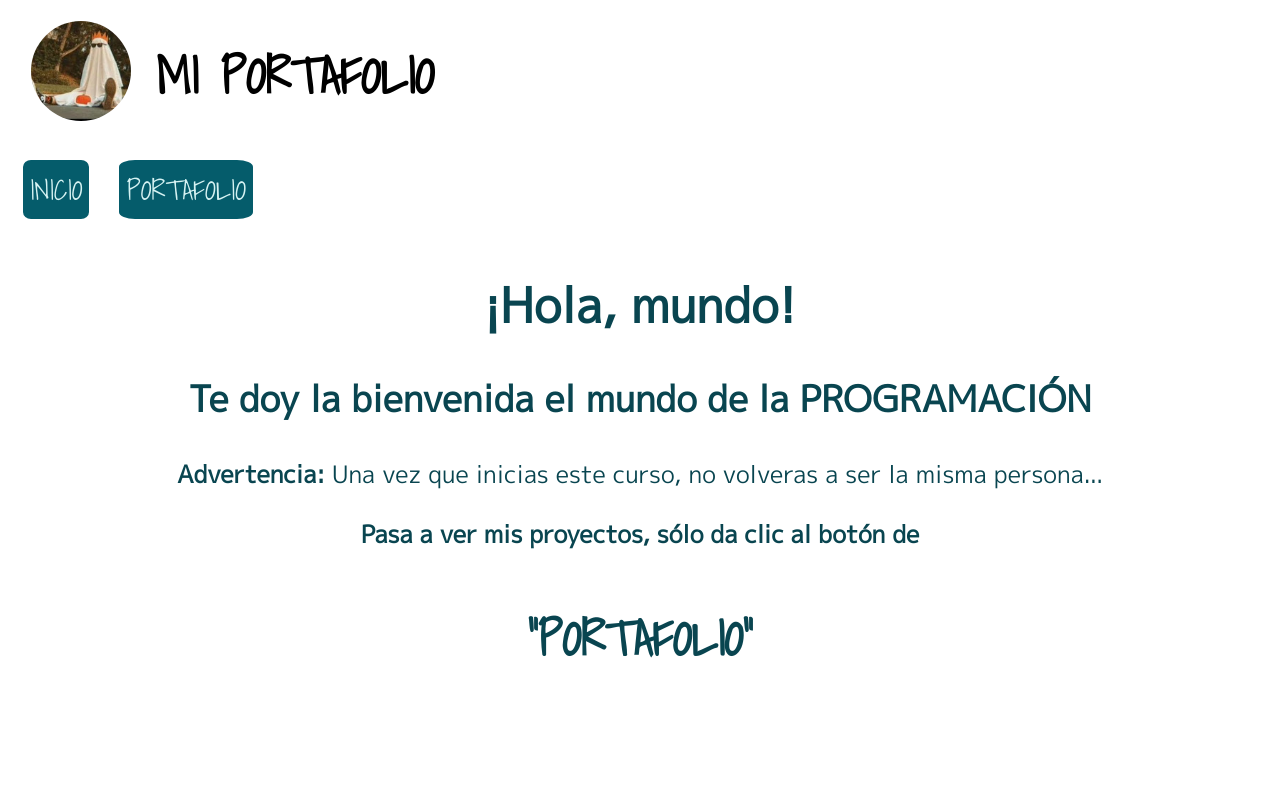
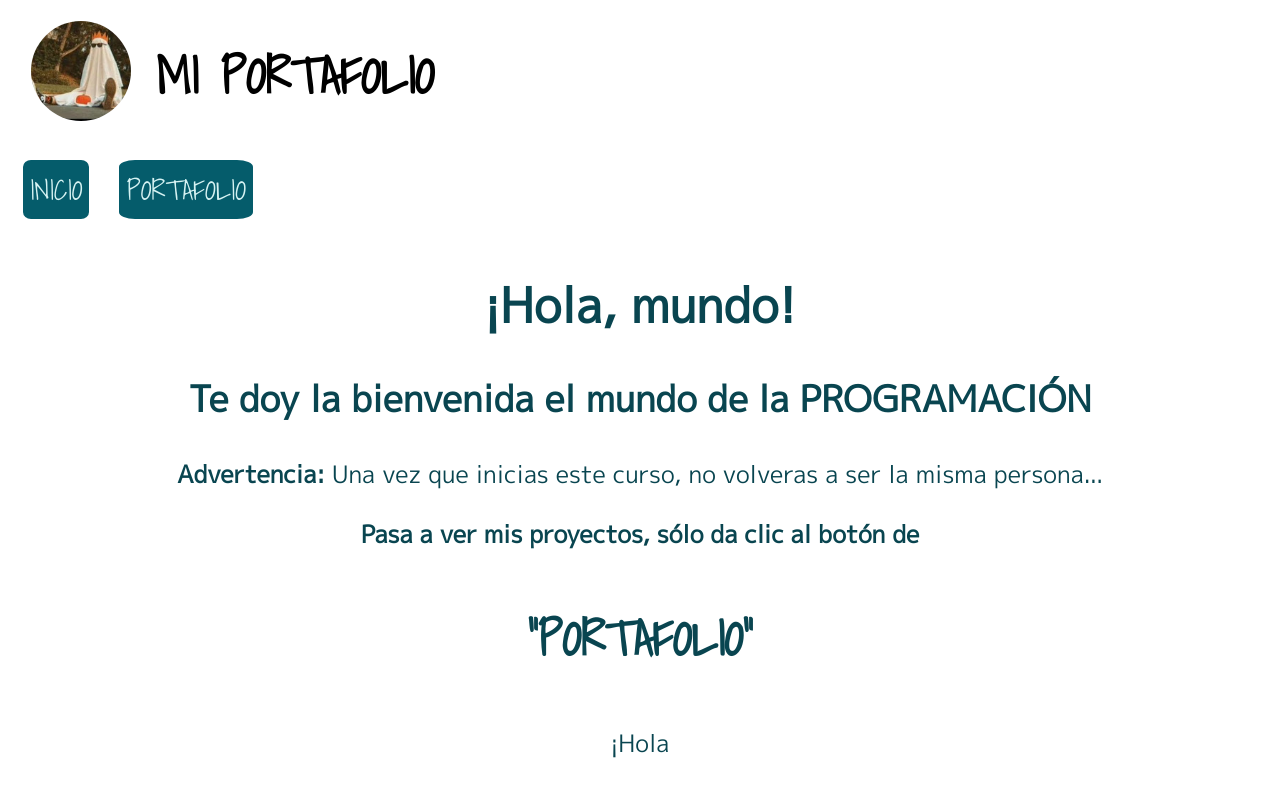
Before and after one commit to Peiton08/Mi-P-gina-Web, a plain HTML site: page index.html in a window 1280 px wide. Drawn offline with Linux system fonts and the light colour scheme.

Commit message:
prueba_commit

```diff
--- a/index.html
+++ b/index.html
@@ -40,6 +40,9 @@
             <b>
                 "PORTAFOLIO"
             </b>
+            <p>
+                ¡Hola
+            </p>
         </p>
     </main>
 </body>
```
